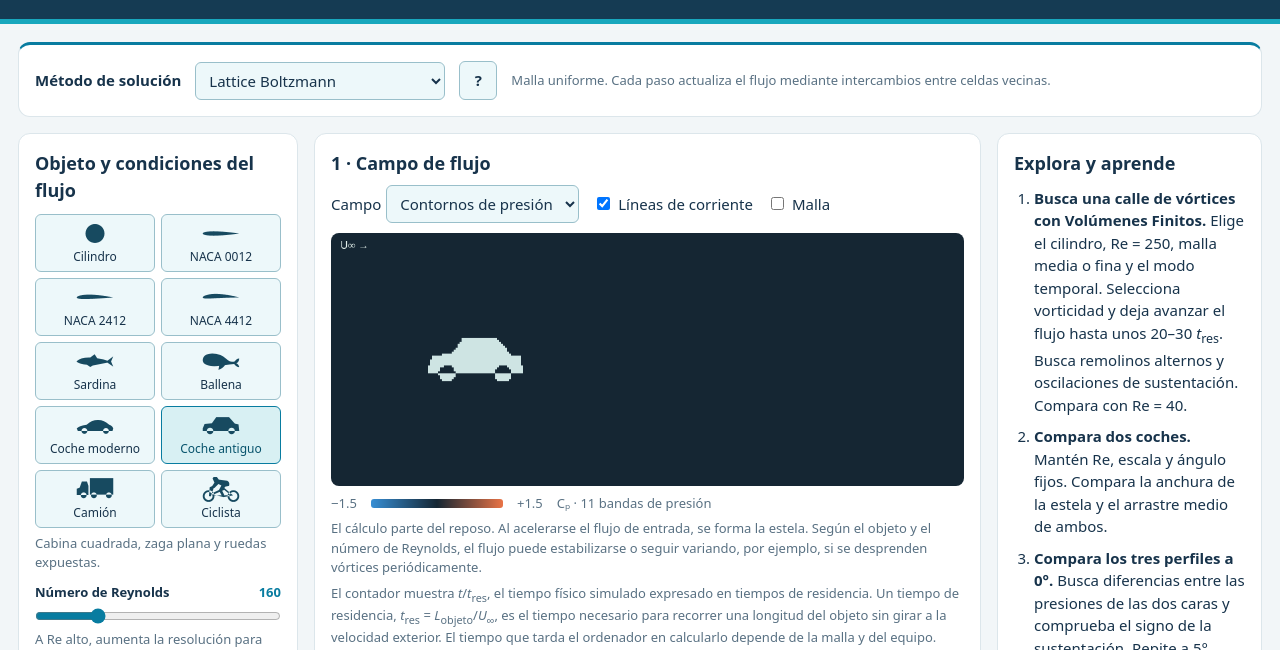
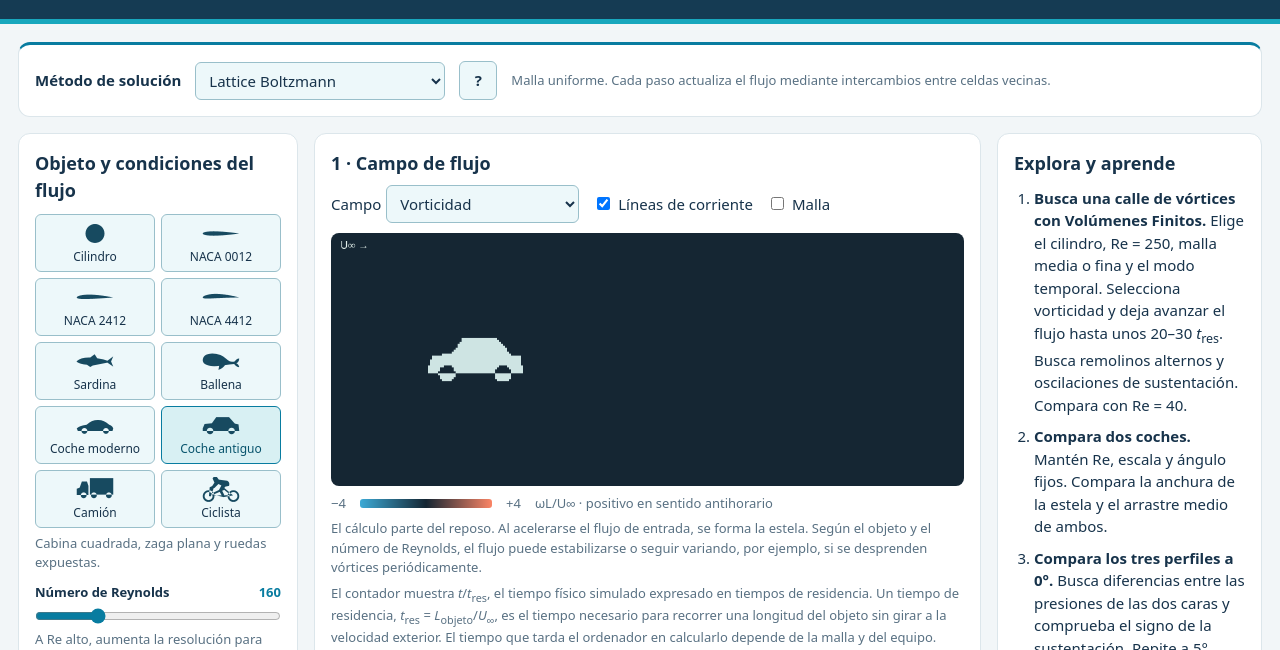
Before and after one commit to nfueyo/MdF, a plain HTML site: page claero - 2D Wind Tunnel.html in a window 1280 px wide. Shown: the part 131-781 px from the top of the page. Drawn offline with Linux system fonts and the light colour scheme.

Commit message:
Add files via upload
Muestra por defecto el campo de vorticidad

```diff
--- a/claero - 2D Wind Tunnel.html
+++ b/claero - 2D Wind Tunnel.html
@@ -116,7 +116,7 @@ footer{text-align:center;color:var(--muted);font-size:12px;padding:12px}
 <section class="panel">
 <div class="toolbar"><h2>1 · Campo de flujo</h2>
 <div class="actions">
-<label>Campo <select id="field"><option value="pressure">Contornos de presión</option><option value="vorticity">Vorticidad</option><option value="speed">Velocidad</option></select></label>
+<label>Campo <select id="field"><option value="pressure">Contornos de presión</option><option value="vorticity" selected>Vorticidad</option><option value="speed">Velocidad</option></select></label>
 <label><input id="streams" type="checkbox" checked> Líneas de corriente</label>
 <label><input id="showMesh" type="checkbox"> Malla</label>
 </div></div>
@@ -175,7 +175,7 @@ const latticeWidths=[320,480,640,960,1280];
 const defaultsByMethod={lbm:1,fv:2};
 const resolutions={...defaultsByMethod};
 let NX, NY, activeMethod, worker, displayScale;
-const defaults = {re:160, angle:0, size:100, runMode:'transient', speed:10, rho:1.225, field:'pressure'};
+const defaults = {re:160, angle:0, size:100, runMode:'transient', speed:10, rho:1.225, field:'vorticity'};
 const format = (v, digits=2) => v.toLocaleString('es-ES',{minimumFractionDigits:digits, maximumFractionDigits:digits});
 let LENGTH, stepsPerResidence, averageStartStep, batchSize, bodyScale;
 let mesh, owner, steadySteps;
```
